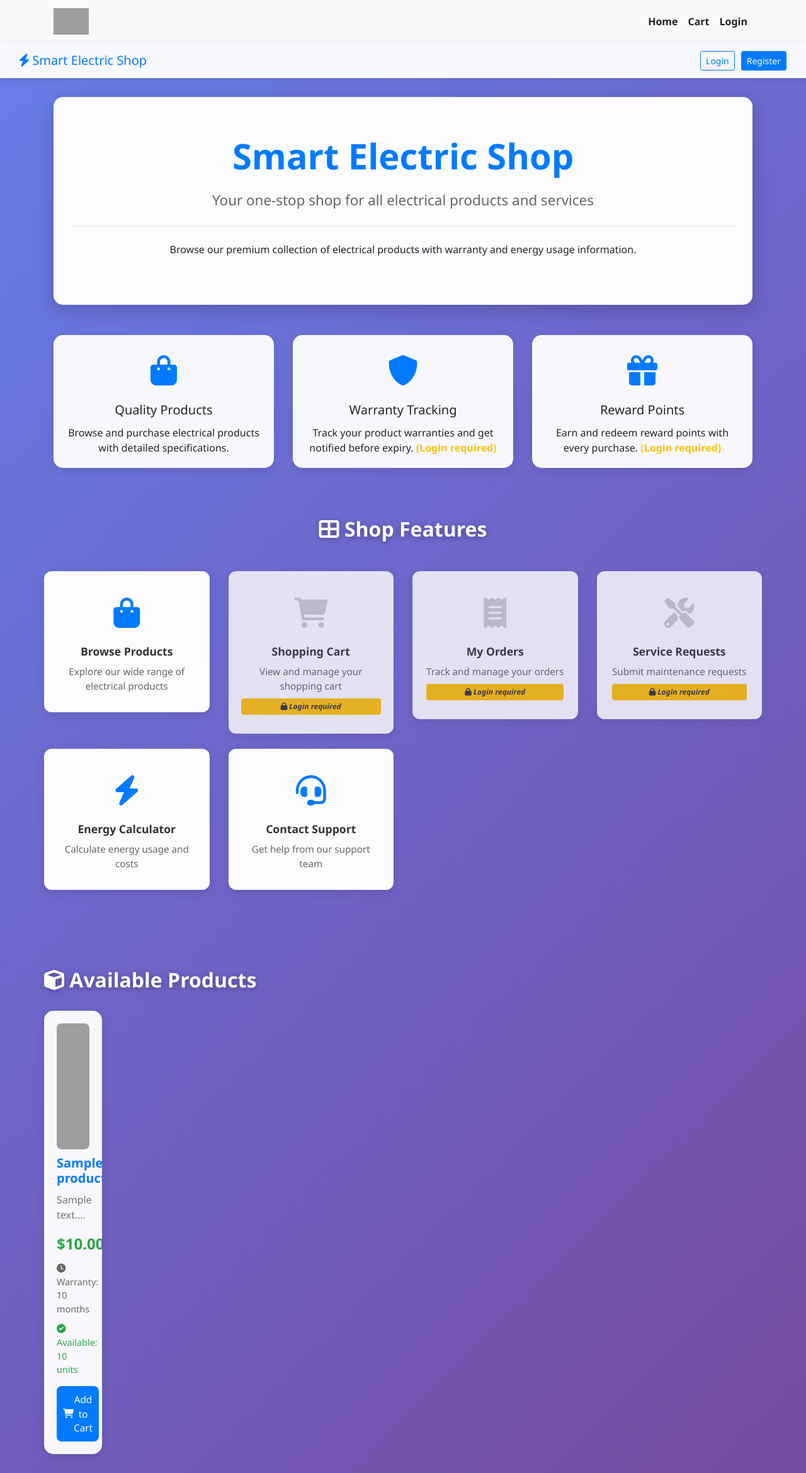
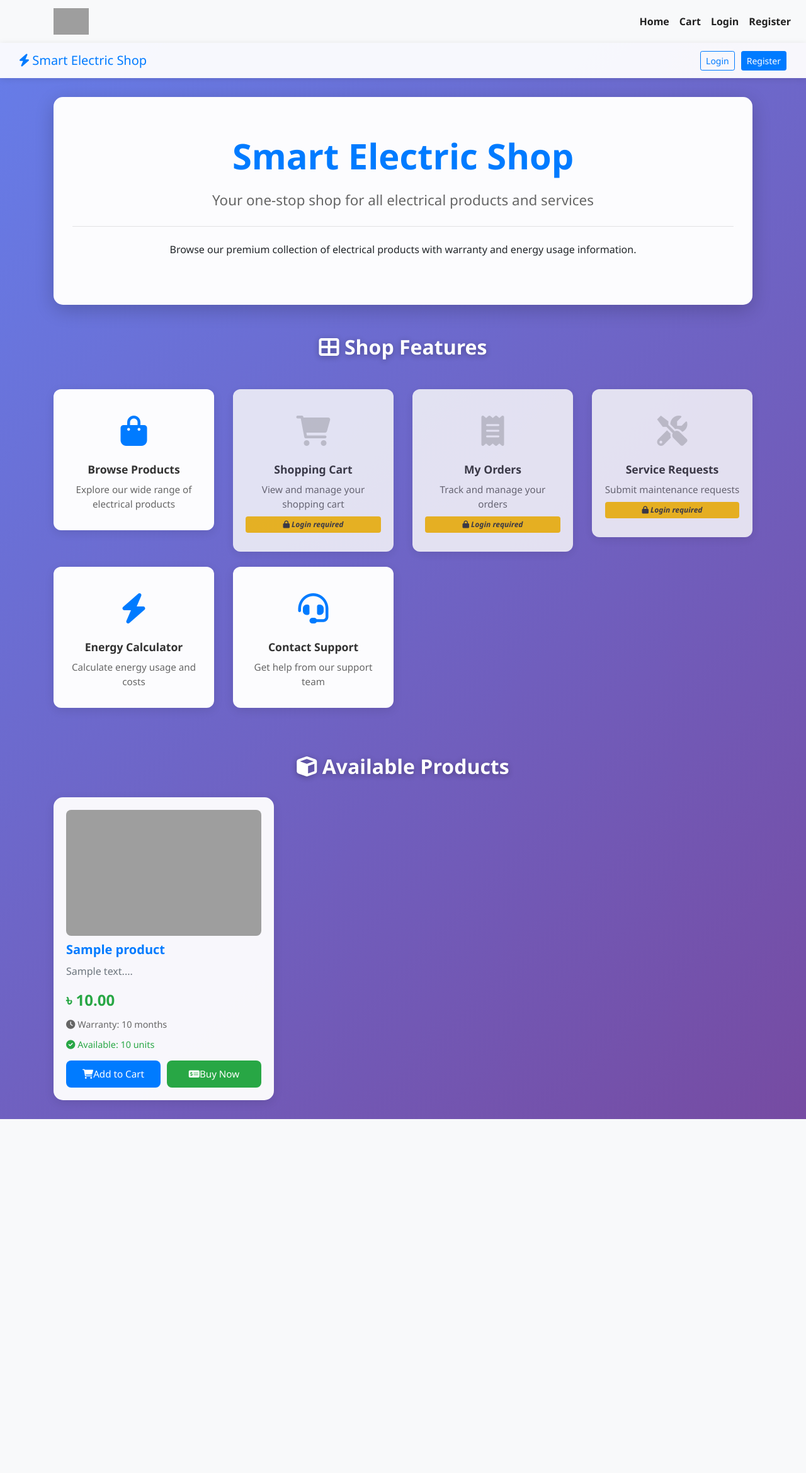
Before and after one commit to nazmulbr/smart_electric_shop, a PHP site: page /smart_electric_shop/ in a window 1280 px wide. Shown: the whole page at 63% size. After the commit the page ends 1777 px from the top, so only its background shows below. Run offline with PHP 8.4, Linux system fonts and the light colour scheme; tables that the repository leaves empty hold one stand-in row (values such as "Sample post"); grey boxes are pictures that could not be loaded.

Commit message:
Fixed the currenty to BDT everywhere

```diff
--- a/public/cart.php
+++ b/public/cart.php
@@ -325,7 +325,7 @@ if (!isset($_SESSION['cart']) || empty($_SESSION['cart'])) {
                     <?php foreach ($cart_items as $item): ?>
                         <tr>
                             <td><?= htmlspecialchars($item['name']) ?></td>
-                            <td><?= number_format($item['price'], 2) ?></td>
+                            <td>৳ <?= number_format($item['price'], 2) ?></td>
                             <td><?= $item['discount'] > 0 ? $item['discount'] . '%' : 'None' ?></td>
                             <td>
                                 <form method="POST" class="form-inline">
@@ -334,7 +334,7 @@ if (!isset($_SESSION['cart']) || empty($_SESSION['cart'])) {
                                     <input type="submit" name="update" value="Update" class="btn btn-sm btn-primary ml-1" />
                                 </form>
                             </td>
-                            <td><?= number_format($item['item_total'], 2) ?></td>
+                            <td>৳ <?= number_format($item['item_total'], 2) ?></td>
                             <td>
                                 <form method="POST">
                                     <input type="hidden" name="prod_id" value="<?= $item['product_id'] ?>" />
@@ -347,7 +347,7 @@ if (!isset($_SESSION['cart']) || empty($_SESSION['cart'])) {
                 <tfoot>
                     <tr class="table-info">
                         <th colspan="4">Grand Total</th>
-                        <th><?= number_format($total, 2) ?></th>
+                        <th>৳ <?= number_format($total, 2) ?></th>
                         <th></th>
                     </tr>
                 </tfoot>
--- a/public/includes/navbar.php
+++ b/public/includes/navbar.php
@@ -16,6 +16,32 @@ if (session_status() === PHP_SESSION_NONE) session_start();
 
         .navbar .navbar-brand img {
             filter: none;
+        }
+
+        /* Position nav items in the top-right of the navbar container on wide screens */
+        .navbar {
+            position: relative;
+        }
+
+        .navbar .navbar-nav {
+            position: absolute;
+            right: 16px;
+            top: 50%;
+            transform: translateY(-50%);
+        }
+
+        /* Ensure brand remains on the left and doesn't get overlapped */
+        .navbar .navbar-brand {
+            margin-right: 0.5rem;
+        }
+
+        /* On small screens, revert to normal stacked behavior */
+        @media (max-width: 991px) {
+            .navbar .navbar-nav {
+                position: static;
+                transform: none;
+                margin-top: 0.5rem;
+            }
         }
     </style>
     <div class="container">
@@ -37,22 +63,10 @@ if (session_status() === PHP_SESSION_NONE) session_start();
                 <?php endif; ?>
 
                 <?php if (isset($_SESSION['user_id'])): ?>
-                    <li class="nav-item dropdown">
-                        <a class="nav-link dropdown-toggle d-flex align-items-center" href="#" id="userMenu" data-toggle="dropdown" aria-haspopup="true" aria-expanded="false">
-                            <i class="fas fa-user-circle" style="margin-right:6px;"></i> <?= htmlspecialchars($_SESSION['name'] ?? '') ?>
-                        </a>
-                        <div class="dropdown-menu dropdown-menu-right" aria-labelledby="userMenu">
-                            <a class="dropdown-item" href="user_dashboard.php">Dashboard</a>
-                            <a class="dropdown-item" href="cart.php">Cart</a>
-                            <a class="dropdown-item" href="my_orders.php">My Orders</a>
-                            <a class="dropdown-item" href="my_warranty.php">Warranty</a>
-                            <a class="dropdown-item" href="reward_points.php">Rewards</a>
-                            <div class="dropdown-divider"></div>
-                            <a class="dropdown-item" href="logout.php">Logout</a>
-                        </div>
-                    </li>
+                    <li class="nav-item"><a class="nav-link" href="logout.php">Logout</a></li>
                 <?php else: ?>
                     <li class="nav-item"><a class="nav-link" href="login.php">Login</a></li>
+                    <li class="nav-item"><a class="nav-link" href="register.php">Register</a></li>
                 <?php endif; ?>
             </ul>
         </div>
--- a/public/index.php
+++ b/public/index.php
@@ -677,73 +677,7 @@ if (checkTableExists('Product')) {
             <p>Browse our premium collection of electrical products with warranty and energy usage information.</p>
         </div>
 
-        <!-- Feature Cards -->
-        <div class="row mt-5">
-            <div class="col-md-4">
-                <div class="feature-card">
-                    <div class="card-body text-center">
-                        <div class="feature-card-icon">
-                            <i class="fas fa-shopping-bag"></i>
-                        </div>
-                        <h5 class="card-title">Quality Products</h5>
-                        <p class="card-text">Browse and purchase electrical products with detailed specifications.</p>
-                    </div>
-                </div>
-            </div>
-            <div class="col-md-4">
-                <?php if (isset($_SESSION['user_id'])): ?>
-                    <a href="my_warranty.php" class="feature-card-link">
-                        <div class="feature-card">
-                            <div class="card-body text-center">
-                                <div class="feature-card-icon">
-                                    <i class="fas fa-shield-alt"></i>
-                                </div>
-                                <h5 class="card-title">Warranty Tracking</h5>
-                                <p class="card-text">Track your product warranties and get notified before expiry.</p>
-                            </div>
-                        </div>
-                    </a>
-                <?php else: ?>
-                    <a href="login.php" class="feature-card-link">
-                        <div class="feature-card">
-                            <div class="card-body text-center">
-                                <div class="feature-card-icon">
-                                    <i class="fas fa-shield-alt"></i>
-                                </div>
-                                <h5 class="card-title">Warranty Tracking</h5>
-                                <p class="card-text">Track your product warranties and get notified before expiry. <span class="text-warning"><strong>(Login required)</strong></span></p>
-                            </div>
-                        </div>
-                    </a>
-                <?php endif; ?>
-            </div>
-            <div class="col-md-4">
-                <?php if (isset($_SESSION['user_id'])): ?>
-                    <a href="reward_points.php" class="feature-card-link">
-                        <div class="feature-card">
-                            <div class="card-body text-center">
-                                <div class="feature-card-icon">
-                                    <i class="fas fa-gift"></i>
-                                </div>
-                                <h5 class="card-title">Reward Points</h5>
-                                <p class="card-text">Earn and redeem reward points with every purchase.</p>
-                            </div>
-                        </div>
-                    </a>
-                <?php else: ?>
-                    <a href="login.php" class="feature-card-link">
-                        <div class="feature-card">
-                            <div class="card-body text-center">
-                                <div class="feature-card-icon">
-                                    <i class="fas fa-gift"></i>
-                                </div>
-                                <h5 class="card-title">Reward Points</h5>
-                                <p class="card-text">Earn and redeem reward points with every purchase. <span class="text-warning"><strong>(Login required)</strong></span></p>
-                            </div>
-                        </div>
-                    </a>
-                <?php endif; ?>
-            </div>
+        <!-- Feature Cards removed (moved to navbar or feature menu) -->
 
         <!-- Feature Menu Section -->
         <div class="feature-menu-section mt-5">
@@ -868,7 +802,7 @@ if (checkTableExists('Product')) {
                                     </a>
                                     <h5><a href="product_details.php?product_id=<?= $product['product_id'] ?>" style="color:inherit;text-decoration:none;"><?= htmlspecialchars($product['name']) ?></a></h5>
                                     <p class="text-muted"><?= htmlspecialchars(substr($product['description'], 0, 100)) ?>...</p>
-                                        <div class="price">$<?= number_format($product['price'], 2) ?></div>
+                                    <div class="price">৳ <?= number_format($product['price'], 2) ?></div>
                                     <div class="warranty">
                                         <i class="fas fa-clock"></i> Warranty: <?= htmlspecialchars($product['warranty_duration']) ?> months
                                     </div>
```
Also changed, not shown: public/checkout.php (+4 -4 lines), public/manage_orders.php (+22 -13 lines), public/my_warranty.php (+5 -17 lines), public/order_items.php (+18 -9 lines). Lines whose indentation alone changed are shown as unchanged.
